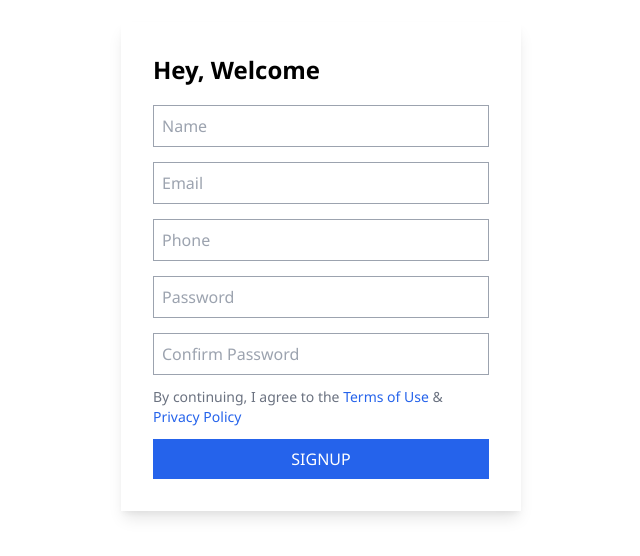
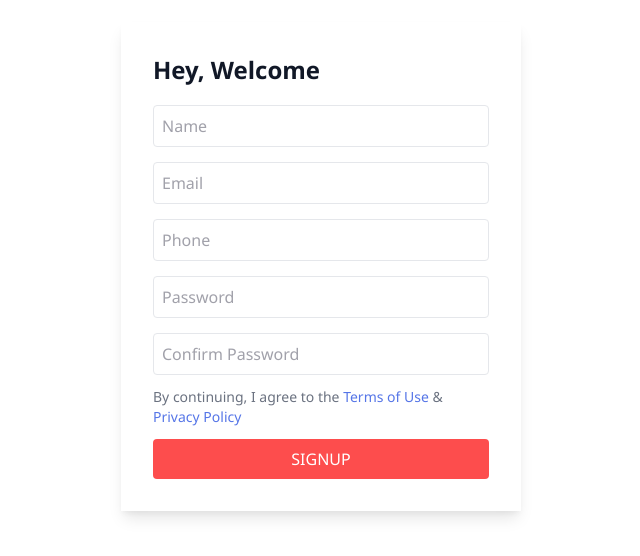
Before and after one commit to rubanthilak/store360-online, a React (Vite) app in the folder packages/client/: page /signup in a window 1280 px wide. Shown: the part 134-690 px from the top of the page, without its empty margins (319-959 px from the left). Built offline with nearby package versions, Linux system fonts and the light colour scheme; a web font is replaced by a local one.

Commit message:
client: updated global css variables

```diff
--- a/packages/client/src/components/button/BaseButton.jsx
+++ b/packages/client/src/components/button/BaseButton.jsx
@@ -4,7 +4,7 @@ function BaseButton(params) {
   return (
     <button
       onClick={params.onClick}
-      className="bg-blue-600 active:bg-blue-400 text-white font-medium py-2"
+      className={`bg-accent rounded hover:bg-accent-hover text-primary-100 font-medium py-2`}
       {...params}
     >
       {params.label}
--- a/packages/client/src/components/common/Card.jsx
+++ b/packages/client/src/components/common/Card.jsx
@@ -2,7 +2,7 @@ import React from 'react';
 
 function Card(params) {
     return (
-        <div style={params.style} className={`shadow-lg p-8 ${params.className}`}>
+        <div style={params.style} className={`shadow-lg p-8 bg-primary-100 ${params.className}`}>
             {params.children}
         </div>
     )
--- a/packages/client/src/components/input/TextField.jsx
+++ b/packages/client/src/components/input/TextField.jsx
@@ -18,7 +18,7 @@ const TextField = React.forwardRef(
     return (
       <InputElement
         ref={ref}
-        className={`border font-medium rounded-none border-gray-400 pl-2 py-2 focus:outline-none focus:ring-1 ${error? "border-red-600 focus:border-red-600 focus:ring-red-300" : "focus:border-blue-600"}`}
+        className={`border rounded font-medium rounded-none border-primary-300 pl-2 py-2 focus:outline-none focus:ring-1 ${error? "border-danger focus:border-danger focus:ring-danger" : "focus:border-primary-600 focus:ring-primary-600"}`}
         onChange={onChange}
         {...args}
       />
--- a/packages/client/src/index.css
+++ b/packages/client/src/index.scss
@@ -1,4 +1,5 @@
 @import url('http://fonts.cdnfonts.com/css/whitney-2');
+@import url("./styles/global.scss");
 @tailwind base;
 @tailwind components;
 @tailwind utilities;
@@ -8,6 +9,8 @@ body {
   -webkit-font-smoothing: antialiased;
   -moz-osx-font-smoothing: grayscale;
   font-family: 'Whitney', "Segoe UI", Roboto, Helvetica, Arial, sans-serif;
+  background: var(--color-primary-100);
+  color: var(--color-primary-900);
 }
 
 code {
--- a/packages/client/src/main.jsx
+++ b/packages/client/src/main.jsx
@@ -6,7 +6,7 @@ import { BrowserRouter } from "react-router-dom";
 import store from "./store/index";
 import { Provider } from "react-redux";
 //Tailwind CSS
-import "./index.css";
+import "./index.scss";
 import App from "./App";
 
 ReactDOM.render(
--- a/packages/client/src/pages/auth/forgot-password/index.jsx
+++ b/packages/client/src/pages/auth/forgot-password/index.jsx
@@ -28,9 +28,9 @@ function ForgotPassword() {
     <section className="container mx-auto flex items-center justify-center h-screen">
       <Card className="flex flex-col gap-y-4" style={{ width: 400 + "px" }}>
         <h1 className="font-bold text-2xl">Forgot Password 😅</h1>
-        {errorState && <p className="text-sm text-red-500">{errorState}</p>}
+        {errorState && <p className="text-sm text-danger">{errorState}</p>}
         <TextField onChange={emailHandler} placeholder="Enter Email" />
-        <p className="text-sm text-gray-500 font-medium">
+        <p className="text-sm text-primary-600 font-medium">
           Link to reset your password will be sent to this Email address.
         </p>
         <BaseButton onClick={sendPasswordResetRequest} label="CONFIRM EMAIL" />
--- a/packages/client/src/pages/auth/login/index.jsx
+++ b/packages/client/src/pages/auth/login/index.jsx
@@ -52,7 +52,7 @@ function Login() {
       <form>
         <Card className="flex flex-col gap-y-4" style={{ width: 400 + "px" }}>
           <h1 className="font-bold text-2xl mb-1">Welcome Back !</h1>
-          {errorState && <p className="text-sm text-red-500">{errorState}</p>}
+          {errorState && <p className="text-sm text-danger">{errorState}</p>}
           <TextField
             placeholder="Email"
             value={email}
@@ -69,14 +69,14 @@ function Login() {
           />
           <Link
             to="/forgot-password"
-            className="inline text-sm text-blue-600 font-medium"
+            className="inline text-sm text-secondary font-medium"
           >
             Forgot Password ?
           </Link>
           <BaseButton label="LOGIN" onClick={sendLoginRequest} />
-          <p className="text-sm text-gray-500 font-medium">
+          <p className="text-sm text-primary-800 font-medium">
             New to Our Online Store ?{" "}
-            <span className="text-blue-600">
+            <span className="text-secondary">
               <Link to="/signup">Register</Link>
             </span>
           </p>
--- a/packages/client/src/pages/auth/reset-password/index.jsx
+++ b/packages/client/src/pages/auth/reset-password/index.jsx
@@ -40,7 +40,7 @@ function ResetPassword() {
       <form>
         <Card className="flex flex-col gap-y-4" style={{ width: 400 + "px" }}>
           <h1 className="font-bold text-2xl mb-1">Password Reset 🔐</h1>
-          {errorState && <p className="text-sm text-red-500">{errorState}</p>}
+          {errorState && <p className="text-sm text-danger">{errorState}</p>}
           <TextField
             placeholder="New Password"
             name="password"
@@ -59,7 +59,7 @@ function ResetPassword() {
             autoComplete="on"
             error={errorState}
           />
-          <p className="text-sm text-gray-500 font-medium">
+          <p className="text-sm text-primary-600 font-medium">
             Your new password must be different from the password used before.
           </p>
           <BaseButton onClick={handleSubmit} label="RESET NOW" />
--- a/packages/client/src/pages/auth/signup/index.jsx
+++ b/packages/client/src/pages/auth/signup/index.jsx
@@ -139,7 +139,7 @@ function Signup() {
       <form onSubmit={(e) => handleSubmit(e)}>
         <Card className="flex flex-col wrapper" style={{ width: 400 + "px" }}>
           <h1 className="font-bold text-2xl mb-1">Hey, Welcome</h1>
-          {showError && <p  className="text-xs text-red-500">{showError}</p>}
+          {showError && <p  className="text-xs text-danger">{showError}</p>}
           <TextField
             placeholder="Name"
             name="userName"
@@ -149,7 +149,7 @@ function Signup() {
             error={formState.userName.hasError && formState.userName.touched}
           />
           {formState.userName.touched && formState.userName.hasError && (
-            <div className="text-xs text-red-500 m-0">
+            <div className="text-xs text-danger m-0">
               {formState.userName.error}
             </div>
           )}
@@ -163,7 +163,7 @@ function Signup() {
             error={formState.email.hasError && formState.email.touched}
           />
           {formState.email.touched && formState.email.hasError && (
-            <div className="text-xs text-red-500 m-0">
+            <div className="text-xs text-danger m-0">
               {formState.email.error}
             </div>
           )}
@@ -176,7 +176,7 @@ function Signup() {
             error={formState.phone.hasError && formState.phone.touched}
           />
           {formState.phone.touched && formState.phone.hasError && (
-            <div className="text-xs text-red-500 m-0">
+            <div className="text-xs text-danger m-0">
               {formState.phone.error}
             </div>
           )}
@@ -191,7 +191,7 @@ function Signup() {
             error={formState.password.hasError && formState.password.touched}
           />
           {formState.password.touched && formState.password.hasError && (
-            <div className="text-xs text-red-500 m-0">
+            <div className="text-xs text-danger m-0">
               {formState.password.error}
             </div>
           )}
@@ -210,17 +210,17 @@ function Signup() {
           />
           {formState.repeat_password.touched &&
             formState.repeat_password.hasError && (
-              <div className="text-xs text-red-500 m-0">
+              <div className="text-xs text-danger m-0">
                 {formState.repeat_password.error}
               </div>
             )}
-          <p className="text-sm text-gray-500 font-medium my-3">
+          <p className="text-sm text-primary-600 font-medium my-3">
             By continuing, I agree to the{" "}
-            <span className="text-blue-600">
+            <span className="text-secondary">
               <Link to="/">Terms of Use</Link>
             </span>{" "}
             &{" "}
-            <span className="text-blue-600">
+            <span className="text-secondary">
               <Link to="/">Privacy Policy</Link>
             </span>
           </p>
--- /dev/null
+++ b/packages/client/src/styles/global.scss
@@ -0,0 +1,22 @@
+:root {
+    --color-primary-100: #ffffff;
+    --color-primary-200: #f3f4f6;
+    --color-primary-300: #e5e7eb;
+    --color-primary-400: #d1d5db;
+    --color-primary-500: #9ca3af;
+    --color-primary-600: #6b7280;
+    --color-primary-700: #374151;
+    --color-primary-800: #1f2937;
+    --color-primary-900: #111827;
+
+    --color-accent: #fd4d4d;
+    --color-accent-hover: #fd6868;
+    --color-accent-disabled: #f5bfbf;
+
+    --color-secondary: #5575e7;
+    --color-secondary-washed-out: #879eed;
+
+    --color-danger:#ff1443;
+    --color-success:#09c372;
+    --color-warning:#fa8142;
+}
--- a/packages/client/tailwind.config.js
+++ b/packages/client/tailwind.config.js
@@ -2,6 +2,33 @@ module.exports = {
   purge: ['./src/**/*.{js,jsx,ts,tsx}', './public/index.html'],
   darkMode: false, // or 'media' or 'class'
   theme: {
+    colors: {
+      white: "#ffffff",
+      black: "#000000",
+      primary: {
+        100: "var(--color-primary-100)",
+        200: "var(--color-primary-200)",
+        300: "var(--color-primary-300)",
+        400: "var(--color-primary-400)",
+        500: "var(--color-primary-500)",
+        600: "var(--color-primary-600)",
+        700: "var(--color-primary-700)",
+        800: "var(--color-primary-800)",
+        900: "var(--color-primary-900)",
+      },
+      secondary: {
+        DEFAULT: "var(--color-secondary)",
+        "washed-out": "var(--color-secondary-washed-out)",
+      },
+      accent: {
+        DEFAULT: "var(--color-accent)",
+        hover: "var(--color-accent-hover)",
+        disabled: "var(--color-accent-disabled)",
+      },
+      'danger': "var(--color-danger)",
+      'success': "var(--color-success)",
+      'warning': "var(--color-warning)",
+    },
     extend: {},
   },
   variants: {
```
